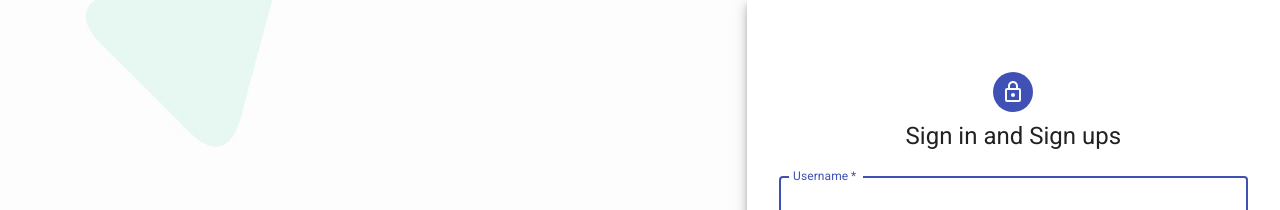
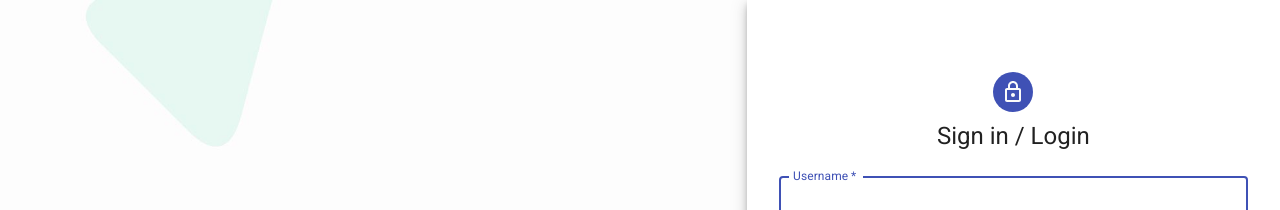
Before and after one commit to rafaelagrava/Entrata-V2-react, a React (Create React App) app: page / in a window 1280 px wide. Shown: the top 210 px of the page. Built offline with nearby package versions, Linux system fonts and the light colour scheme.

Commit message:
update Header in Sign in

```diff
--- a/src/authentication/Sign_in.js
+++ b/src/authentication/Sign_in.js
@@ -104,7 +104,7 @@ class SignIn extends Component{
             <LockOutlinedIcon />
           </Avatar>
           <Typography component="h1" variant="h5">
-            Sign in and Sign ups
+            Sign in / Login
           </Typography>
           <form className={classes.form} noValidate>
             <TextField
```
